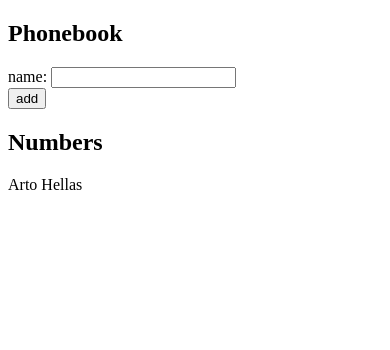
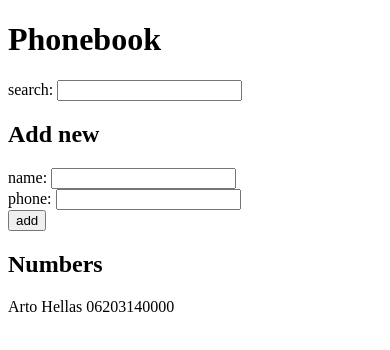
Before and after one commit to akosdabasi/fullstackopen, a React (Vite) app in the folder part2/phonebook/: page / in a window 390 px wide. Shown: the top 350 px of the page. Built offline with nearby package versions, Linux system fonts and the light colour scheme.

Commit message:
ex 1.9 phonebook

```diff
--- a/part2/phonebook/src/App.jsx
+++ b/part2/phonebook/src/App.jsx
@@ -2,35 +2,55 @@ import { useState } from 'react'
 
 const App = () => {
   const [persons, setPersons] = useState([
-    { name: 'Arto Hellas' }
+    { name: 'Arto Hellas', phone: '06203140000' }
   ])
   const [newName, setNewName] = useState('')
+  const [newPhone, setNewPhone] = useState('')
+  const [search, setSearch] = useState('')
 
   const handleNameChange = (e)=>{
     //console.log(e);
     setNewName(e.target.value);
   }
 
+  const handlePhoneChange = (e)=>{
+    //console.log(e);
+    setNewPhone(e.target.value);
+  }
+
   const handleNameSubmit = (e)=>{
     e.preventDefault();
     //console.log(e);
-    const person = {name: newName};
-    setPersons(persons.concat(person));
+    const person = {name: newName, phone: newPhone};
+    if(persons.find(obj => obj.name === person.name) === undefined)
+      setPersons(persons.concat(person))
+    else
+      alert(`${newName} is already in the phonebook`)
+  }
+
+  const handleSearchChange = (e)=>{
+    //console.log(e);
+    setSearch(e.target.value);
   }
 
   return (
     <div>
-      <h2>Phonebook</h2>
+      <h1>Phonebook</h1>
+      search: <input onChange={handleSearchChange}/>
+      <h2>Add new</h2>
       <form onSubmit={handleNameSubmit}>
         <div>
           name: <input onChange={handleNameChange} />
+        </div>
+        <div>
+          phone: <input onChange={handlePhoneChange} />
         </div>
         <div>
           <button type="submit" >add</button>
         </div>
       </form>
       <h2>Numbers</h2>
-      {persons.map(person => <p key={person.name}>{person.name}</p>)}
+      {persons.filter(person => person.name.toLowerCase().startsWith(search.toLocaleLowerCase())).map(person => <p key={person.name}>{person.name} {person.phone}</p>)}
     </div>
   )
 }
```
